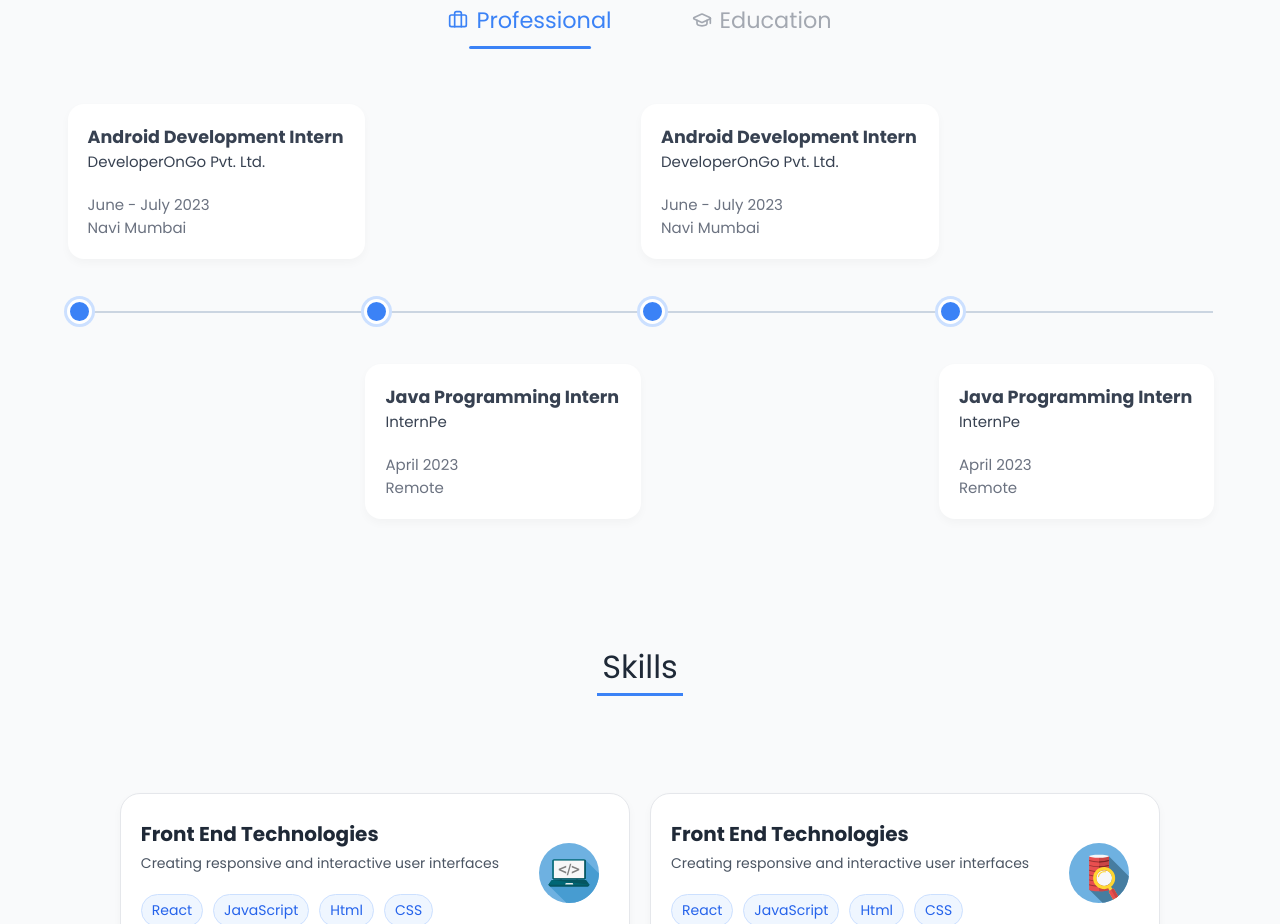
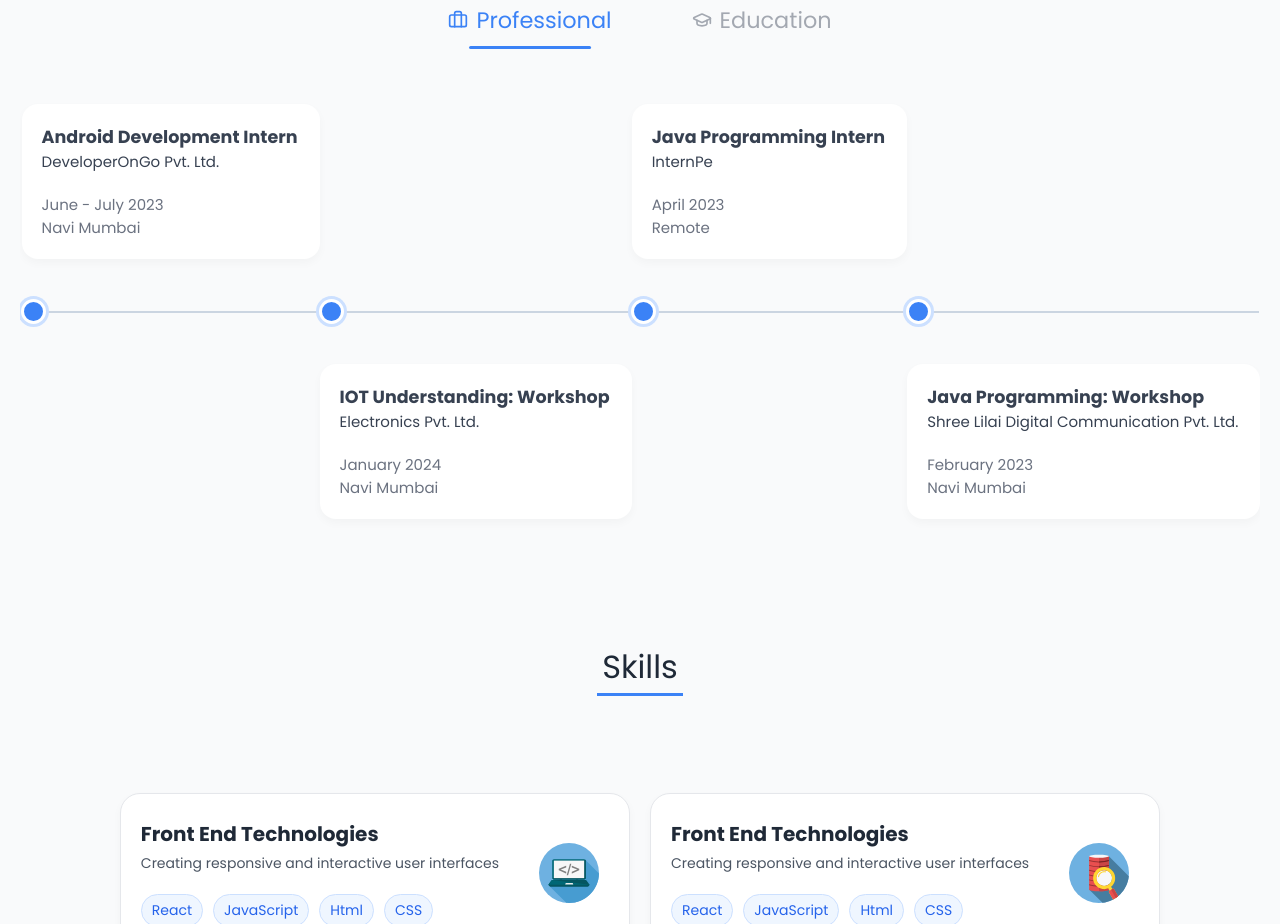
Before and after one commit to parmartanishq/Tanishq-Parmar-Portfolio, a React (Vite) app: page / in a window 1280 px wide. Shown: the part 780-1704 px from the top of the page. Built offline with nearby package versions, Linux system fonts and the light colour scheme.

Commit message:
Experience Data Updated

```diff
--- a/src/Components/Experience/Experience.jsx
+++ b/src/Components/Experience/Experience.jsx
@@ -90,15 +90,9 @@ const Experience = ({ theme }) => {
             location: 'Navi Mumbai',
         },
         {
-            title: 'Java Programming Intern',
-            company: 'InternPe',
-            date: 'April 2023',
-            location: 'Remote',
-        },
-        {
-            title: 'Android Development Intern',
-            company: 'DeveloperOnGo Pvt. Ltd.',
-            date: 'June - July 2023',
+            title: 'IOT Understanding: Workshop',
+            company: ' Electronics Pvt. Ltd.',
+            date: 'January 2024',
             location: 'Navi Mumbai',
         },
         {
@@ -107,26 +101,33 @@ const Experience = ({ theme }) => {
             date: 'April 2023',
             location: 'Remote',
         },
+
+        {
+            title: 'Java Programming: Workshop',
+            company: 'Shree Lilai Digital Communication Pvt. Ltd.',
+            date: 'February 2023',
+            location: 'Navi Mumbai',
+        },
     ];
 
     const educationData = [
         {
-            title: 'Master of Computer Applications',
-            company: 'University of Mumbai',
-            date: '2022 - 2024',
-            location: 'Mumbai',
+            title: 'BTech - Artificial Intelligence and Data Science',
+            company: 'Shah and Anchor Kutchhi Engineering College',
+            date: '2024 - 2027',
+            location: 'Chembur, Mumbai',
         },
         {
-            title: 'Bachelor of Computer Science',
-            company: 'Mumbai University',
-            date: '2019 - 2022',
-            location: 'Mumbai',
+            title: 'Diploma - Electronics and Computer Engineering',
+            company: 'Father Agnel Polytechnic',
+            date: '2021 - 2024',
+            location: 'Vashi, Navi Mumbai',
         },
         {
-            title: 'Higher Secondary Certificate',
-            company: 'State Board',
-            date: '2017 - 2019',
-            location: 'Mumbai',
+            title: "Class Xth",
+            company: 'St. Xavier\'s High School',
+            date: '2009 - 2021',
+            location: 'Airoli, Navi Mumbai',
         },
     ];
 
```
